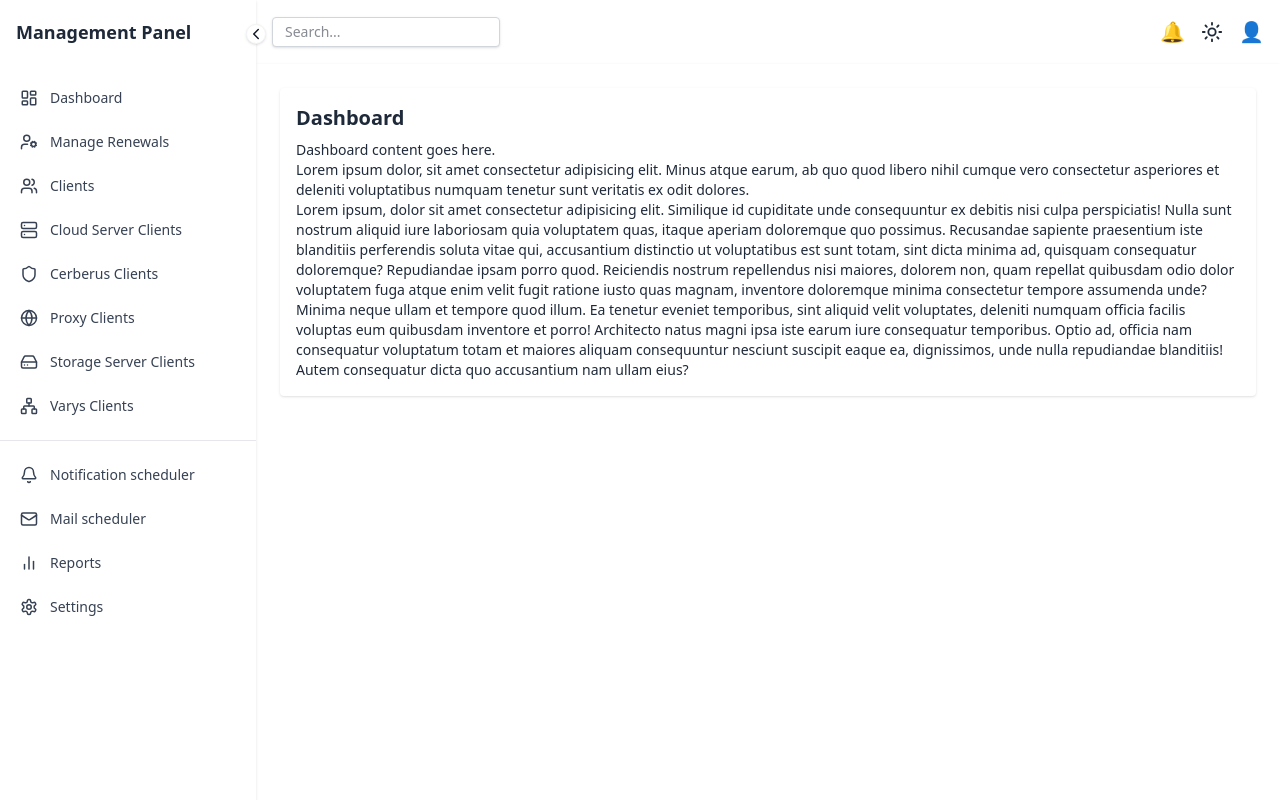
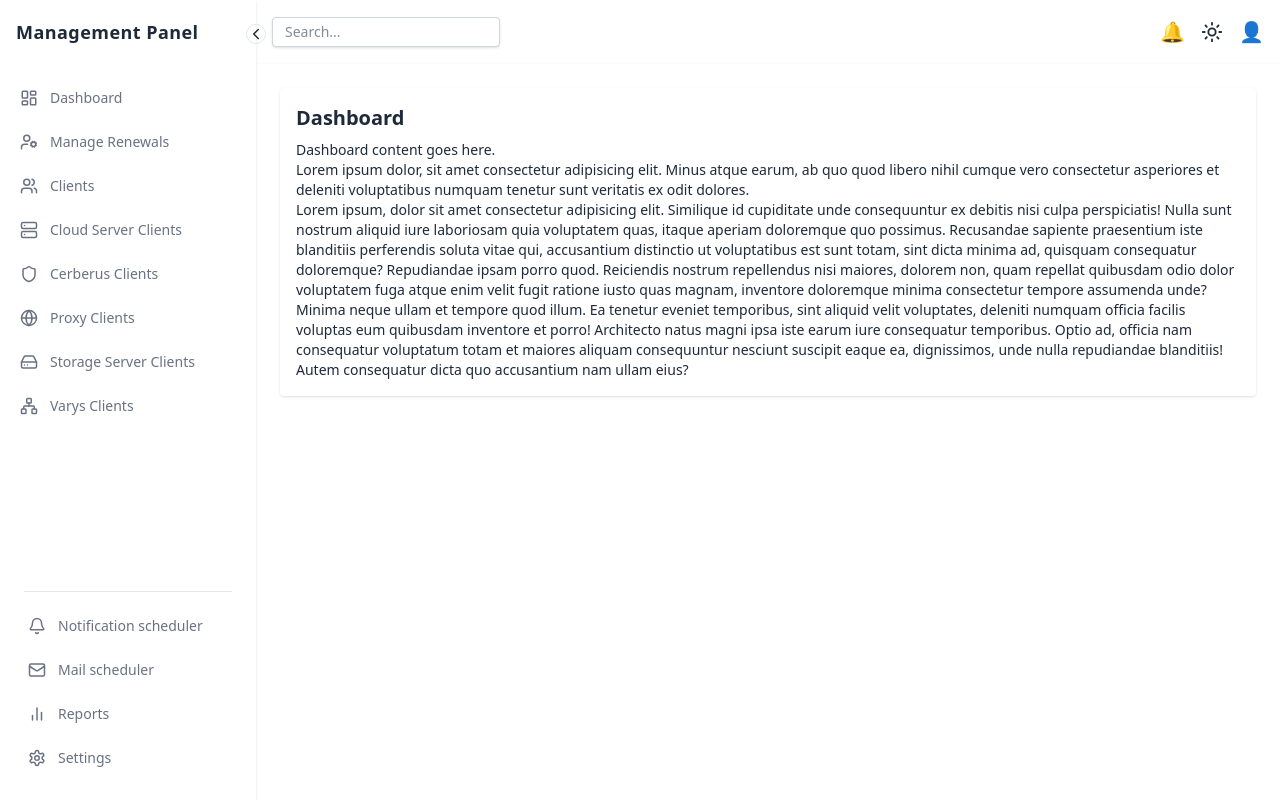
Before and after one commit to VB-vaibhav/web-dashboard, a React (Vite) app in the folder frontend/: page / in a window 1280 px wide. Built offline with nearby package versions, Linux system fonts and the light colour scheme.

Commit message:
Updated sidebar

```diff
--- a/frontend/src/auth/authService.js
+++ b/frontend/src/auth/authService.js
@@ -15,6 +15,10 @@ export const login = async (emailOrUsername, password) => {
 
   const data = await res.json();
   localStorage.setItem('accessToken', data.accessToken);
+  localStorage.setItem('role', data.role);
+  if (data.permissions) {
+    localStorage.setItem('permissions', JSON.stringify(data.permissions));
+  }
   return data;
 };
 
--- a/frontend/src/components/Sidebar.jsx
+++ b/frontend/src/components/Sidebar.jsx
@@ -1,79 +1,3 @@
-// import React from 'react';
-// import { Link } from 'react-router-dom';
-
-// const Sidebar = ({ dark, collapsed, toggleCollapsed, isMobile, setIsMobileOpen }) => {
-//     const role = localStorage.getItem('role') || 'superadmin';
-
-//     const routes = [
-//         { label: 'Dashboard', to: '/dashboard', roles: ['superadmin', 'admin', 'middleman'] },
-//         { label: 'Manage Renewals', to: '/renewals', roles: ['superadmin', 'admin'] },
-//         { label: 'Clients', to: '/clients', roles: ['superadmin', 'admin', 'middleman'] },
-//         { label: 'Reports', to: '/reports', roles: ['superadmin'] },
-//         { label: 'Mail Scheduler', to: '/mail-scheduler', roles: ['superadmin'] },
-//         { label: 'Notification Scheduler', to: '/notification-scheduler', roles: ['admin', 'superadmin'] },
-//         { label: 'Settings', to: '/settings', roles: ['superadmin'] },
-//     ];
-
-//     return (
-//         <div className={`
-//       fixed md:relative h-full z-40 transition-all duration-300 ease-in-out
-//       shadow-lg ${collapsed ? 'w-16' : 'w-64'} ${isMobile ? 'block' : 'hidden'} md:block
-//       ${dark ? 'bg-gray-800 text-white' : 'bg-white text-gray-800'}
-//     `}>
-//             {/* <div className={`
-//       fixed md:relative h-full z-40 transition-all bg-white shadow-lg
-//       ${collapsed ? 'w-16' : 'w-64'} ${isMobile ? 'block' : 'hidden'} md:block
-//     `}> */}
-//             {/* <div className="flex justify-between items-center p-4">
-//                 {!collapsed && <h2 className="font-bold text-lg">Panel</h2>}
-//                 <button onClick={() => isMobile ? setIsMobileOpen(false) : toggleCollapsed()}>
-//                     {collapsed ? '➡️' : '⬅️'}
-//                 </button> */}
-//             {/* <aside className="w-64 bg-white shadow-md hidden md:flex flex-col p-4">
-//                     <h2 className="text-xl font-bold mb-6">Dashboard</h2> */}
-//             {/* <nav className="flex flex-col gap-4">
-//                     <a href="#" className="hover:text-blue-500">Dashboard</a>
-//                     <a href="#" className="hover:text-blue-500">Manage Renewals</a>
-//                     <a href="#" className="hover:text-blue-500">Clients</a>
-//                     <a href="#" className="hover:text-blue-500">Reports</a>
-//                     <a href="#" className="hover:text-amber-200">Proxy Clients</a> */}
-//             {/* </nav> */}
-//             {/* </aside> */}
-//             {/* </div> */}
-//             <div className="flex justify-between items-center p-4 border-b border-gray-200 dark:border-gray-700">
-//                 {!collapsed && <h2 className="font-bold text-lg mb-2">Panel</h2>}
-//                 <button onClick={() => isMobile ? setIsMobileOpen(false) : toggleCollapsed()} className="mb-2">
-//                     {collapsed ? '➡️' : '⬅️'}
-//                 </button>
-//                 {/* <aside className="w-64 bg-white shadow-md hidden md:flex flex-col p-4">
-//         <h2 className="text-xl font-bold mb-6">Dashboard</h2> */}
-//                 {/* <nav className="flex flex-col gap-4">
-//                     <a href="#" className="hover:text-blue-500">Dashboard</a>
-//                     <a href="#" className="hover:text-blue-500">Manage Renewals</a>
-//                     <a href="#" className="hover:text-blue-500">Clients</a>
-//                     <a href="#" className="hover:text-blue-500">Reports</a>
-//                     <a href="#" className="hover:text-amber-200">Proxy Clients</a>
-//                 </nav> */}
-//                 {/* </aside> */}
-//             </div>
-//             <nav className="px-4 py-2 space-y-2">
-//                 {routes.map(({ label, to, roles }) =>
-//                     roles.includes(role) && (
-//                         <Link key={label} to={to} className="block py-2 text-sm hover:bg-gray-200 dark:hover:bg-gray-700 rounded px-3 font-medium">
-//                             {/* <Link key={label} to={to} className="block py-2 text-sm hover:bg-gray-200 rounded px-2"> */}
-//                             {collapsed ? label[0] : label}
-//                         </Link>
-//                     )
-//                 )}
-//             </nav>
-//         </div>
-//     );
-// };
-
-// export default Sidebar;
-
-
-
 // src/components/Sidebar.jsx
 import {
   LayoutDashboard,
@@ -96,16 +20,17 @@ import { ChevronLeft, ChevronRight } from 'lucide-react';
 const Sidebar = ({ dark, collapsed, toggleCollapsed, isMobile, setIsMobileOpen }) => {
   const location = useLocation();
   const role = localStorage.getItem('role') || 'superadmin';
+  const permissions = JSON.parse(localStorage.getItem('permissions')) || {};
 
   const linksTop = [
     { label: 'Dashboard', to: '/dashboard', icon: LayoutDashboard, roles: ['superadmin', 'admin', 'middleman'] },
-    { label: 'Manage Renewals', to: '/renewals', icon: UserCog, roles: ['superadmin', 'admin'] },
+    { label: 'Manage Renewals', to: '/renewals', icon: UserCog, roles: ['superadmin', 'admin', 'middleman'] },
     { label: 'Clients', to: '/clients', icon: Users, roles: ['superadmin', 'admin', 'middleman'] },
-    { label: 'Cloud Server Clients', to: '/clients/cloud', icon: Server, roles: ['superadmin', 'admin', 'middleman'] },
-    { label: 'Cerberus Clients', to: '/clients/cerberus', icon: Shield, roles: ['superadmin', 'admin', 'middleman'] },
-    { label: 'Proxy Clients', to: '/clients/proxy', icon: Globe, roles: ['superadmin', 'admin', 'middleman'] },
-    { label: 'Storage Server Clients', to: '/clients/storage', icon: HardDrive, roles: ['superadmin', 'admin', 'middleman'] },
-    { label: 'Varys Clients', to: '/clients/varys', icon: Network, roles: ['superadmin', 'admin', 'middleman'] },
+    { label: 'Cloud Server Clients', to: '/clients/cloud', icon: Server, roles: ['superadmin', 'admin', 'middleman'], key: 'is_vps' },
+    { label: 'Cerberus Clients', to: '/clients/cerberus', icon: Shield, roles: ['superadmin', 'admin', 'middleman'], key: 'is_cerberus' },
+    { label: 'Proxy Clients', to: '/clients/proxy', icon: Globe, roles: ['superadmin', 'admin', 'middleman'], key: 'is_proxy' },
+    { label: 'Storage Server Clients', to: '/clients/storage', icon: HardDrive, roles: ['superadmin', 'admin', 'middleman'], key: 'is_storage' },
+    { label: 'Varys Clients', to: '/clients/varys', icon: Network, roles: ['superadmin', 'admin', 'middleman'], key: 'is_varys' },
   ];
 
   const linksBottom = [
@@ -115,47 +40,72 @@ const Sidebar = ({ dark, collapsed, toggleCollapsed, isMobile, setIsMobileOpen }
     { label: 'Settings', to: '/settings', icon: Settings, roles: ['superadmin'] },
   ];
   return (
-    <div className={`
-      fixed md:relative h-full z-40 transition-all duration-300 ease-in-out shadow
+    <div
+    className={`
+      fixed md:relative z-40 transition-[width] duration-300 ease-in-out shadow
       ${collapsed ? 'w-16' : 'w-64'} ${isMobile ? 'block' : 'hidden'} md:block
       ${dark ? 'bg-gray-800 text-white' : 'bg-white text-gray-800'}
+      h-screen flex flex-col
     `}>
+      {/* Top Heading and Collapse Button */}
       <div className="relative flex justify-between items-center h-16 px-4">
-        {!collapsed && <h2 className="font-bold text-lg">Management Panel</h2>}
-        <button onClick={() => isMobile ? setIsMobileOpen(false) : toggleCollapsed()} className="w-5 h-5 flex items-center justify-center rounded-full border border-gray-100 bg-white dark:bg-gray-800 text-gray-900 dark:border-gray-600 dark:text-white shadow-sm hover:bg-gray-100 dark:hover:bg-gray-700 absolute right-[-10px] top-6">
+        {/* {!collapsed && <h2 className="font-bold text-lg">Management Panel</h2>} */}
+        <h2 className="font-bold text-lg tracking-wide">
+          {collapsed ? 'MP' : 'Management Panel'}
+        </h2>
+        <button onClick={() => isMobile ? setIsMobileOpen(false) : toggleCollapsed()} className={`w-5 h-5 flex items-center justify-center rounded-full border ${dark ? 'hover:bg-gray-600 hover:text-white text-gray-500' : 'hover:bg-indigo-100 hover:text-indigo-600 text-gray-800 border-gray-200'} absolute right-[-10px] top-6`}>
           {collapsed ? <ChevronRight size={20} /> : <ChevronLeft size={20} />}
         </button>
       </div>
-      {/* <nav className="px-4 mt-4 space-y-2">
-        {linksTop.map(({ label, to, icon: Icon, roles }) =>
+      {/* Full height flex column
+      {/* TOP LINKS */}
+      <div className="flex-1 flex flex-col h-[calc(100vh-4rem)]">
+        <div className="flex-1 overflow-y-auto">
+          < nav className="px-2 mt-4 space-y-2">
+            {
+              linksTop.map(({ label, to, icon: Icon, roles, key }) => {
+                // Skip if role not allowed
+                if (!roles.includes(role)) return null;
+
+                // For admin or middleman, check flag key
+                if ((role === 'admin' || role === 'middleman') && key && permissions[key] !== 1) return null;
+
+                return (
+                  <Link
+                    to={to}
+                    key={label}
+                    className={`flex items-center ${collapsed ? 'justify-center px-0' : 'gap-3 px-3'} py-2 rounded-md text-sm font-medium
+
+                ${location.pathname === to
+                        ? (dark ? 'bg-gray-600 text-white' : 'bg-indigo-100 text-indigo-600')
+                        : (dark ? 'hover:bg-gray-600 hover:text-white text-gray-500' : 'hover:bg-indigo-100 hover:text-indigo-600 text-gray-500')}
+                  `}
+                  >
+                    <Icon size={18} />
+                    {!collapsed && label}
+                  </Link>
+                );
+              }
+              )
+            }
+          </nav >
+        </div>
+        {/* BOTTOM LINKS - Stick to Bottom */}
+        {/* <div className="absolute bottom-0 left-0 right-0 pt-4 pb-6 border-t border-gray-200 dark:border-gray-700"> */}
+        <div className="px-2 pb-6 pt-4">
+          <hr className={`my-4 mx-4 border-t ${dark ? 'border-gray-700' : 'border-gray-200'}`} />
+
+          <nav className="px-2 space-y-2">
+            {linksBottom.map(({ label, to, icon: Icon, roles }) =>
               roles.includes(role) && (
                 <Link
                   to={to}
                   key={label}
-              //   className={`block py-2 text-sm rounded px-3 font-medium hover:bg-opacity-75
-              //     ${dark ? 'hover:bg-gray-700' : 'hover:bg-gray-200'}`}
-              // >
-              className={`flex items-center gap-3 px-3 py-2 rounded-md text-sm font-medium
+                  className={`flex items-center ${collapsed ? 'justify-center px-0' : 'gap-3 px-3'} py-2 rounded-md text-sm font-medium
                 ${location.pathname === to
-                  ? 'bg-indigo-100 text-indigo-600 dark:bg-indigo-500 dark:text-white'
-                  : 'hover:bg-gray-100 dark:hover:bg-gray-700 text-gray-700 dark:text-gray-300'}`}
-            >
-              <Icon size={18} />
-              {!collapsed && label}
-            </Link>
-          )
-        )}
-      </nav> */}
-      <nav className="px-2 mt-4 space-y-2">
-        {linksTop.map(({ label, to, icon: Icon, roles }) =>
-          roles.includes(role) && (
-            <Link
-              to={to}
-              key={label}
-              className={`flex items-center gap-3 px-3 py-2 rounded-md text-sm font-medium
-                ${location.pathname === to
-                  ? 'bg-indigo-100 text-indigo-600 dark:bg-indigo-500 dark:text-white'
-                  : 'hover:bg-gray-100 dark:hover:bg-gray-700 text-gray-700 dark:text-gray-300'}`}
+                      ? (dark ? 'bg-gray-600 text-white' : 'bg-indigo-100 text-indigo-600')
+                      : (dark ? 'hover:bg-gray-600 hover:text-white text-gray-500' : 'hover:bg-indigo-100 hover:text-indigo-600 text-gray-500')}
+                  `}
                 >
                   <Icon size={18} />
                   {!collapsed && label}
@@ -163,25 +113,8 @@ const Sidebar = ({ dark, collapsed, toggleCollapsed, isMobile, setIsMobileOpen }
               )
             )}
           </nav>
-      <hr className="my-4 border-t border-gray-200 dark:border-gray-700" />
-
-      <nav className="px-2 space-y-2">
-        {linksBottom.map(({ label, to, icon: Icon, roles }) =>
-          roles.includes(role) && (
-            <Link
-              to={to}
-              key={label}
-              className={`flex items-center gap-3 px-3 py-2 rounded-md text-sm font-medium
-                ${location.pathname === to
-                  ? 'bg-indigo-100 text-indigo-600 dark:bg-indigo-500 dark:text-white'
-                  : 'hover:bg-gray-100 dark:hover:bg-gray-700 text-gray-700 dark:text-gray-300'}`}
-            >
-              <Icon size={18} />
-              {!collapsed && label}
-            </Link>
-          )
-        )}
-      </nav>
+        </div >
+      </div>
     </div>
   );
 };
--- a/frontend/src/index.css
+++ b/frontend/src/index.css
@@ -4,4 +4,5 @@ body {
 }
 html, body, #root {
   height: 100%;
+  overflow: hidden;
 }
--- a/frontend/src/layouts/AdminLayout.jsx
+++ b/frontend/src/layouts/AdminLayout.jsx
@@ -114,7 +114,7 @@ const AdminLayout = () => {
   const toggleTheme = () => setDark(prev => !prev);
 
   return (
-    <div className={`flex h-screen font-sans ${dark ? 'dark' : ''}`}>
+    <div className={`flex min-h-screen font-sans ${dark ? 'dark' : ''}`}>
       <Sidebar
         dark={dark}
         collapsed={collapsed}
```
Also changed, not shown: 1 other file (tests, documents, lock files or other folders). Lines whose indentation alone changed are shown as unchanged.
